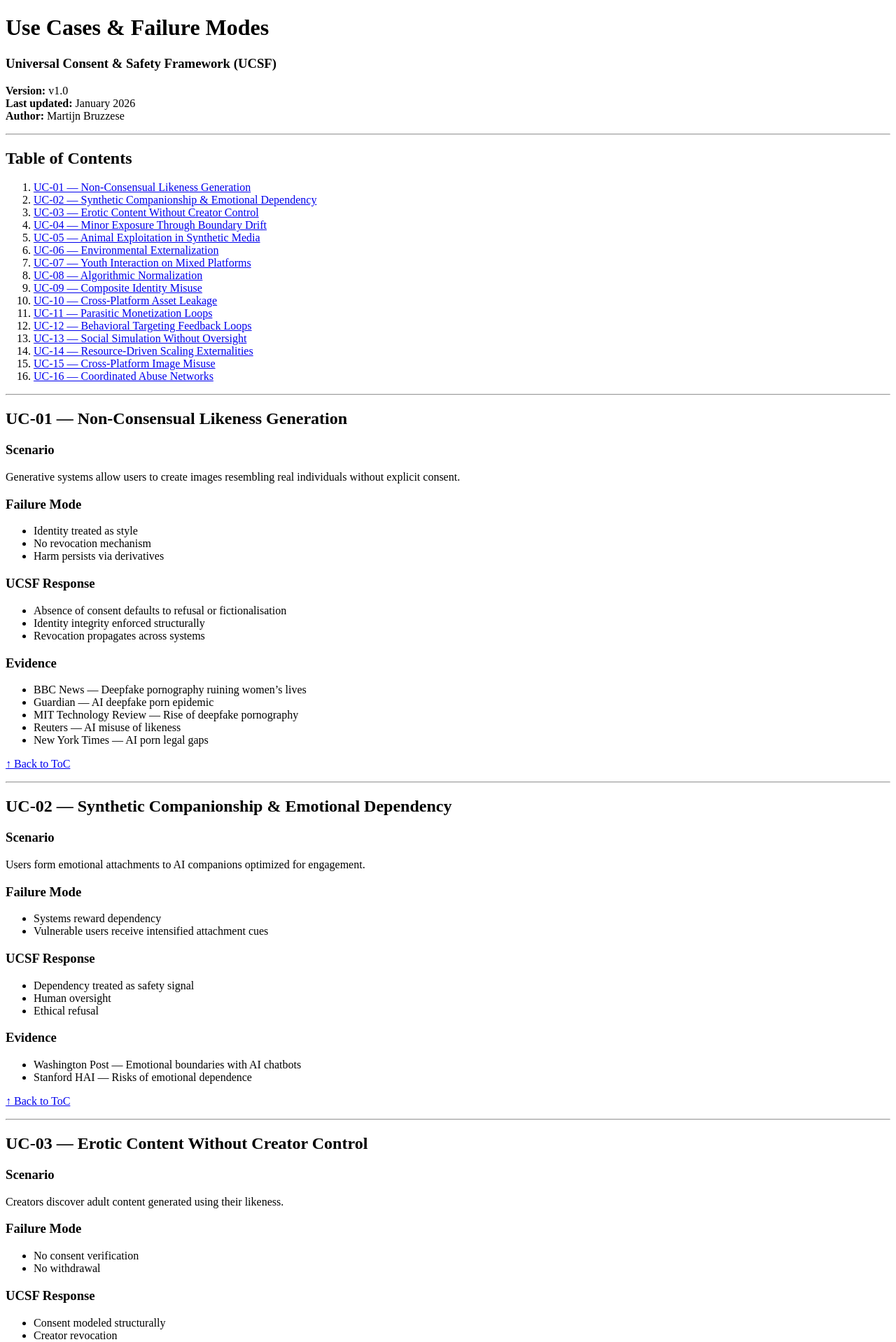
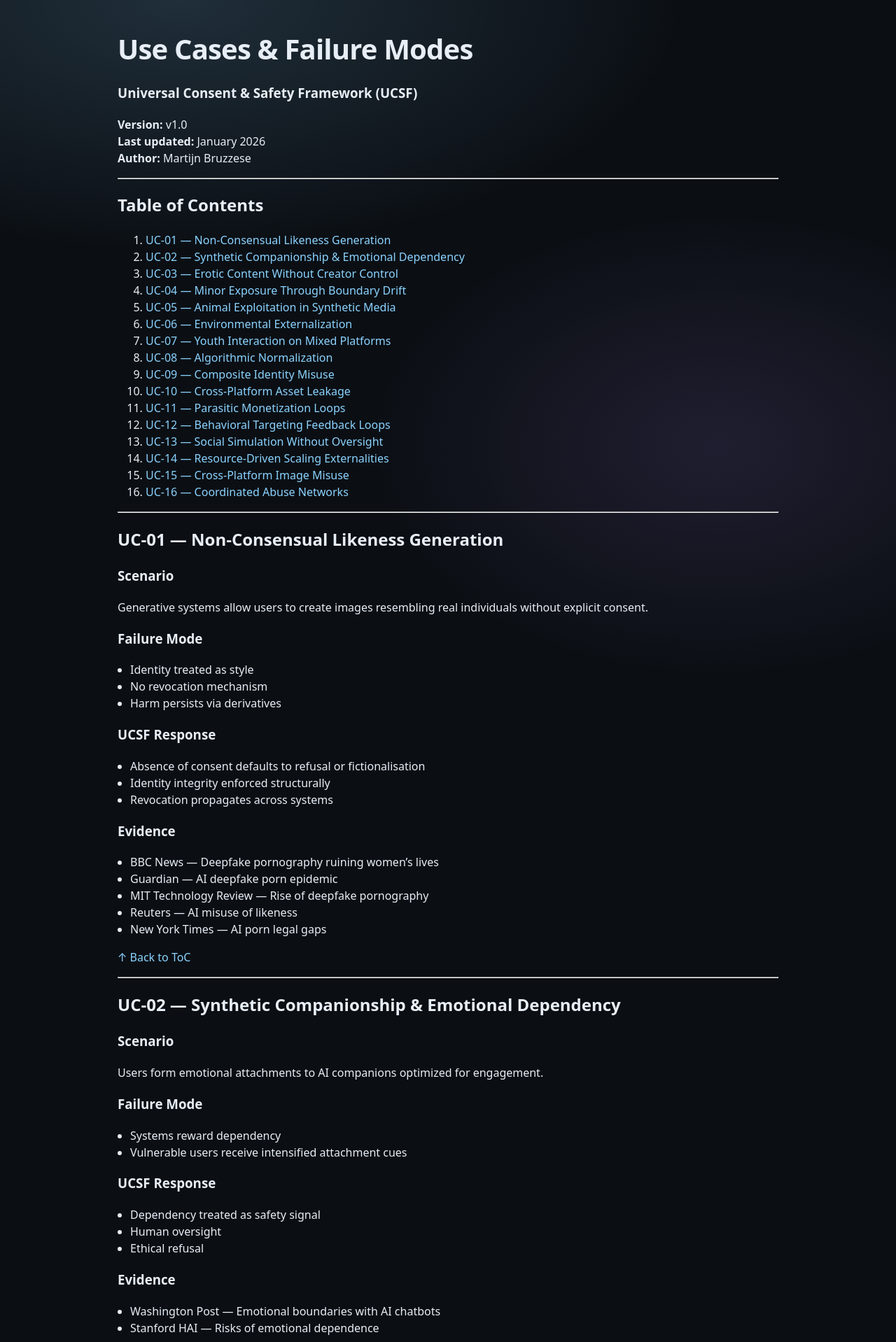
Before and after one commit to MartijnBruzzese/ModelHaven-Studio, a Jekyll site: the page built from USE_CASES.md, in a window 1280 px wide. Shown: the top 1918 px of the page at 70% size. Built offline with Jekyll 4.4.1, drawn with Linux system fonts in a browser that asks for light colours.

Commit message:
Update style.css

```diff
--- a/assets/css/style.css
+++ b/assets/css/style.css
@@ -1,4 +1,99 @@
-img {
-  max-width: 100%;
-  height: auto;
+:root{
+  --bg:#0b0f14;
+  --card:#0f1620;
+  --text:#e8eef6;
+  --muted:#a9b6c6;
+  --line:#1e2a3a;
+  --accent:#8bd3ff;
 }
+
+*{box-sizing:border-box}
+html,body{margin:0;padding:0}
+
+body{
+  font-family: ui-sans-serif, system-ui, -apple-system, Segoe UI, Roboto, Arial, sans-serif;
+  background:
+    radial-gradient(1200px 600px at 20% 0%, rgba(139,211,255,.16), transparent 60%),
+    radial-gradient(900px 600px at 80% 10%, rgba(180,140,255,.12), transparent 55%),
+    var(--bg);
+  color:var(--text);
+  line-height:1.5;
+}
+
+.wrap{
+  max-width:980px;
+  margin:0 auto;
+  padding:28px 18px 40px;
+}
+
+a{color:var(--accent);text-decoration:none}
+a:hover{text-decoration:underline}
+
+/* ===================== */
+/* Hero */
+/* ===================== */
+
+.hero{
+  border:1px solid var(--line);
+  border-radius:18px;
+  padding:28px;
+  box-shadow:0 10px 30px rgba(0,0,0,.35);
+  position:relative;
+  overflow:hidden;
+  text-align:center;
+}
+
+h1{
+  margin:12px 0 6px;
+  font-size:40px;
+  letter-spacing:-.02em;
+}
+
+.subtitle{
+  margin:0;
+  color:var(--muted);
+  font-size:16px;
+}
+
+.muted{color:var(--muted)}
+
+.hero-divider{
+  width:40px;
+  height:1px;
+  background:rgba(255,255,255,.25);
+  margin:10px auto;
+}
+
+/* ===================== */
+/* Cards + Grid */
+/* ===================== */
+
+.grid{
+  display:grid;
+  grid-template-columns:repeat(12,1fr);
+  gap:14px;
+  margin-top:18px;
+}
+
+.card{
+  grid-column:span 6;
+  border:1px solid var(--line);
+  border-radius:18px;
+  padding:18px;
+  background:linear-gradient(180deg, rgba(139,211,255,.06), rgba(255,255,255,.02));
+  box-shadow:
+    0 12px 28px rgba(0,0,0,.35),
+    inset 0 1px 0 rgba(255,255,255,.06);
+}
+
+.card h2{
+  margin-top:0;
+  font-size:18px;
+}
+
+ul{padding-left:18px}
+
+@media (max-width:820px){
+  .card{grid-column:span 12}
+  h1{font-size:34px}
+}
```
